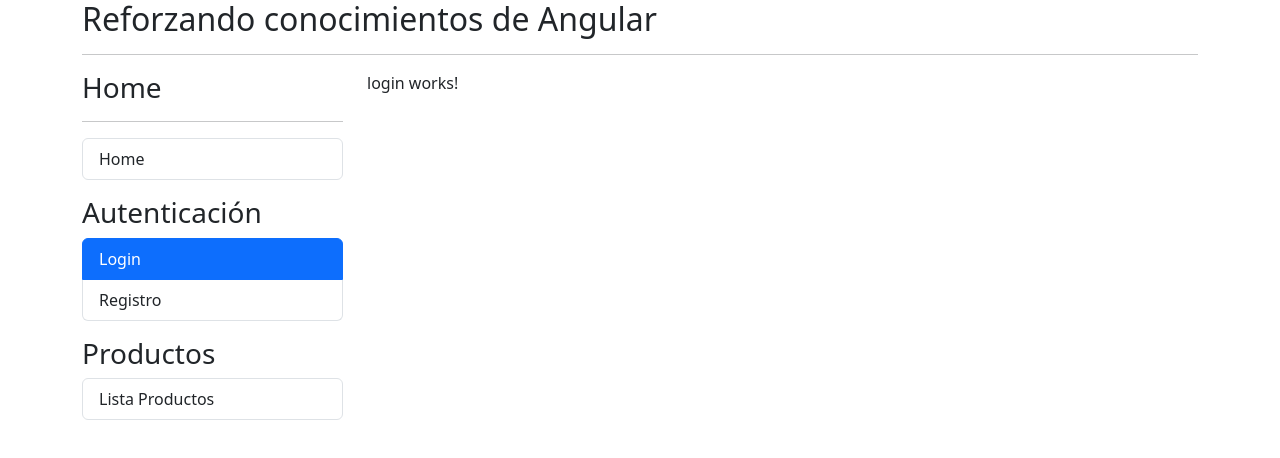
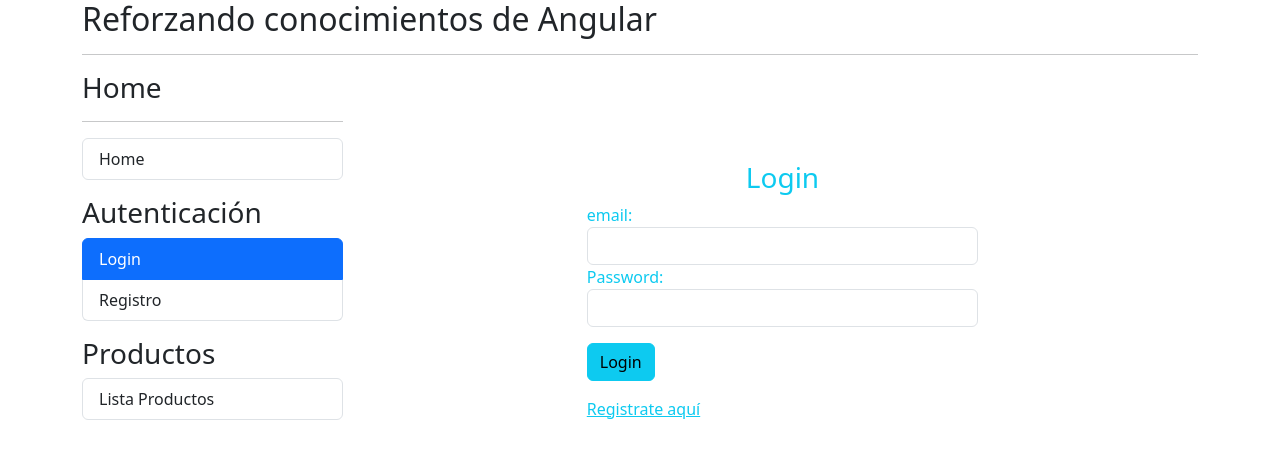
Before and after one commit to jucarlos/angular-2025-03-auth-form, an Angular app: page /auth/login in a window 1280 px wide. Shown: the top 458 px of the page. Built offline with nearby package versions, Linux system fonts and the light colour scheme.

Commit message:
tenemos pagina de login

```diff
--- a/src/app/app-routing.module.ts
+++ b/src/app/app-routing.module.ts
@@ -23,7 +23,7 @@
 
   {
     path: '**',
-    redirectTo: ''
+    redirectTo: 'auth'
   }
 
 
--- a/src/app/app.component.html
+++ b/src/app/app.component.html
@@ -34,6 +34,7 @@
     </ul>
 
 
+
     <!-- Productos -->
     <h3>Productos</h3>
     <ul class="list-group mb-3">
@@ -42,6 +43,7 @@
         routerLinkActive="active"
         >Lista Productos</li>
     </ul>
+
 
   </div>
 
--- a/src/app/app.component.ts
+++ b/src/app/app.component.ts
@@ -1,4 +1,4 @@
-import { Component } from '@angular/core';
+import { Component, OnInit } from '@angular/core';
 
 @Component({
   selector: 'app-root',
@@ -8,4 +8,5 @@
 })
 export class AppComponent {
   title = 'auth-form';
+
 }
--- a/src/app/auth/pages/login/login.component.html
+++ b/src/app/auth/pages/login/login.component.html
@@ -1 +1,32 @@
-<p>login works!</p>
+    <div id="login">
+        <h3 class="text-center text-white pt-5">Login</h3>
+        <div class="container">
+            <div id="login-row" class="row justify-content-center align-items-center">
+                <div id="login-column" class="col-md-6">
+                    <div id="login-box" class="col-md-12">
+                        <form id="login-form" class="form" action="" method="post">
+                            <h3 class="text-center text-info">Login</h3>
+                            <div class="form-group">
+                                <label for="email" class="text-info">email:</label><br>
+                                <input type="text"  id="email" class="form-control">
+                            </div>
+                            <div class="form-group mb-3">
+                                <label for="password" class="text-info">Password:</label><br>
+                                <input type="password"  id="password" class="form-control">
+                            </div>
+                             <div class="form-group mb-3">
+
+                                <button class="btn btn-info btn-md" type="submit">
+                                    Login
+                                </button>
+
+                            </div>
+                            <div id="register-link" class="text-right">
+                                <a routerLink="/auth/register" class="text-info">Registrate aquí</a>
+                            </div>
+                        </form>
+                    </div>
+                </div>
+            </div>
+        </div>
+    </div>
```
